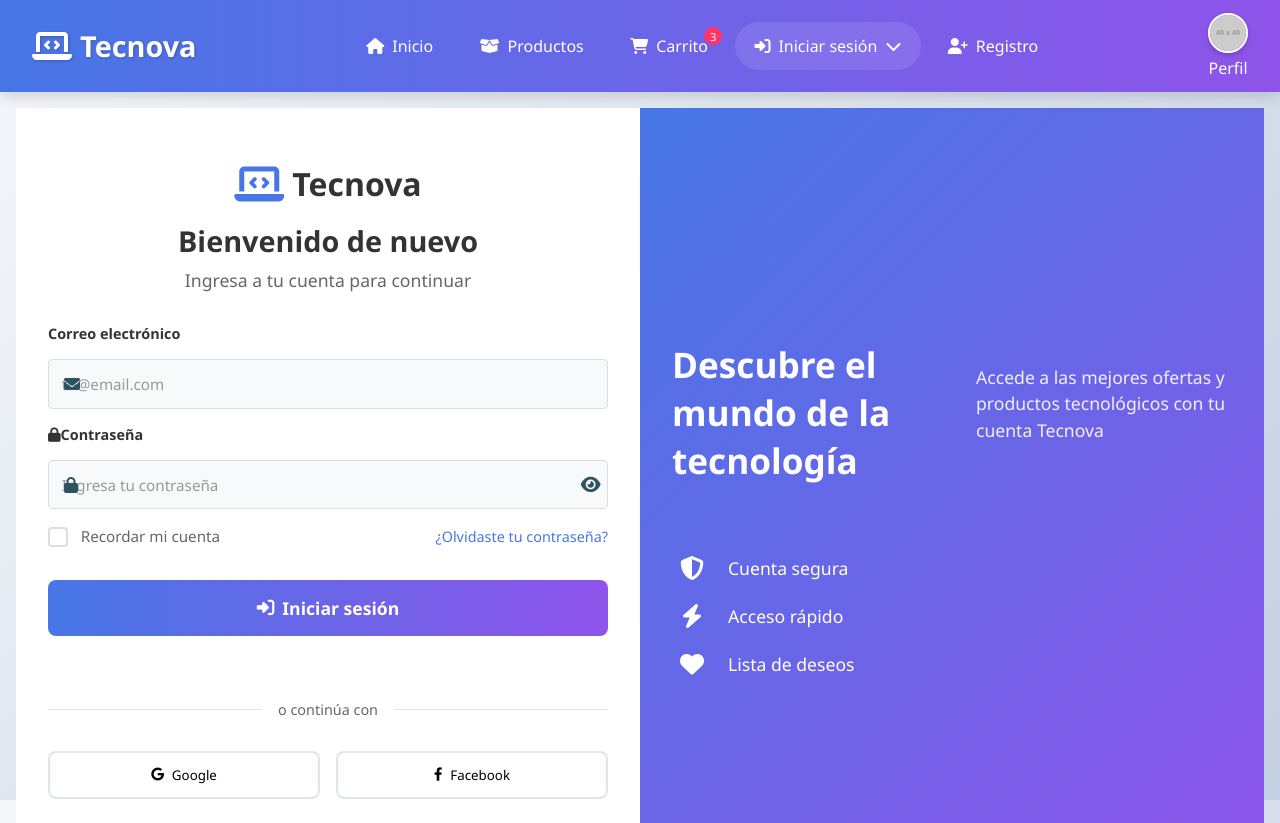
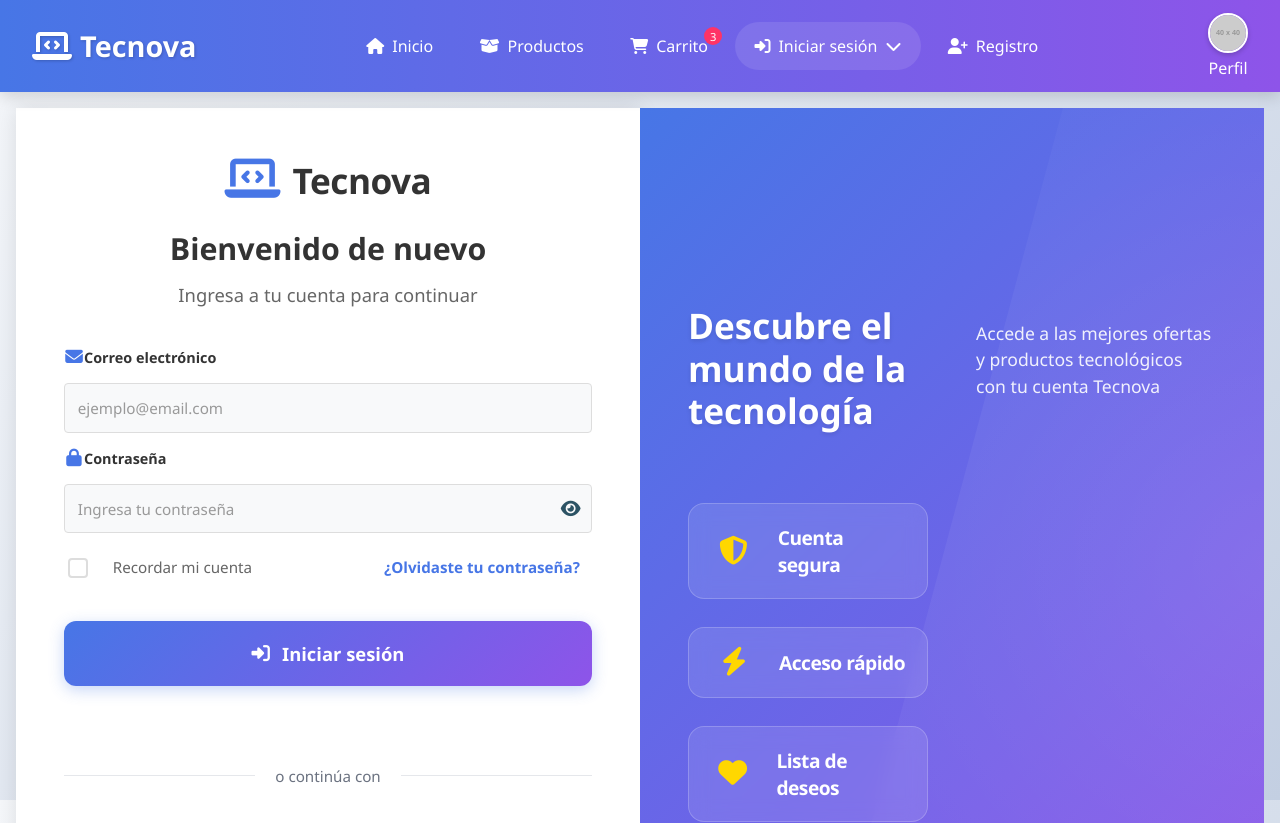
Before and after one commit to ricardo778/tecnova, a React (Vite) app in the folder front/: page /login in a window 1280 px wide. Shown: the top 823 px of the page. Built offline with nearby package versions, Linux system fonts and the light colour scheme.

Commit message:
Integracion de las sugerencias del home

```diff
--- a/front/src/components/login.jsx
+++ b/front/src/components/login.jsx
@@ -45,16 +45,18 @@
 
         <form onSubmit={handleSubmit} className="login-form">
           <div className="form-group">
-            <label htmlFor="email">Correo electrónico</label>
+            <label htmlFor="email">
+              <i className="fas fa-envelope"></i>
+              Correo electrónico
+            </label>
             <div className="input-with-icon">
-              <i className="fas fa-envelope"></i>
               <input
                 type="email"
                 id="email"
                 name="email"
                 value={formData.email}
                 onChange={handleChange}
-                placeholder="tu@email.com"
+                placeholder="ejemplo@email.com"
                 required
               />
             </div>
@@ -66,7 +68,6 @@
               Contraseña
             </label>
             <div className="input-with-icon">
-              <i className="fas fa-lock"></i> {/* Icono izquierdo */}
               <input
                 type={showPassword ? "text" : "password"}
                 id="password"
--- a/front/src/styler.css/home.css
+++ b/front/src/styler.css/home.css
@@ -648,3 +648,143 @@
 .benefit-card:nth-child(2) { animation-delay: 0.2s; }
 .benefit-card:nth-child(3) { animation-delay: 0.3s; }
 .benefit-card:nth-child(4) { animation-delay: 0.4s; }
+
+/* Sección de Sugerencias - Reemplaza Newsletter */
+.suggestions-section {
+  padding: 4rem 2rem;
+  background: linear-gradient(135deg, #667eea 0%, #764ba2 100%);
+  color: white;
+  text-align: center;
+  border-radius: 20px;
+  margin: 3rem 0;
+}
+
+.suggestions-content {
+  max-width: 600px;
+  margin: 0 auto;
+}
+
+.suggestions-content h2 {
+  font-size: 2.2rem;
+  margin-bottom: 1rem;
+  font-weight: 700;
+}
+
+.suggestions-content p {
+  font-size: 1.1rem;
+  margin-bottom: 2rem;
+  opacity: 0.9;
+  line-height: 1.5;
+}
+
+.suggestions-form {
+  display: flex;
+  flex-direction: column;
+  gap: 1.5rem;
+  max-width: 500px;
+  margin: 0 auto 1.5rem;
+}
+
+.form-group {
+  width: 100%;
+}
+
+.suggestions-form input,
+.suggestions-form textarea {
+  width: 100%;
+  padding: 1rem 1.5rem;
+  border: none;
+  border-radius: 12px;
+  font-size: 1rem;
+  outline: none;
+  background: rgba(255, 255, 255, 0.95);
+  transition: all 0.3s ease;
+  font-family: inherit;
+}
+
+.suggestions-form input:focus,
+.suggestions-form textarea:focus {
+  background: white;
+  box-shadow: 0 0 0 3px rgba(255, 255, 255, 0.3);
+  transform: translateY(-2px);
+}
+
+.suggestions-form input::placeholder,
+.suggestions-form textarea::placeholder {
+  color: #666;
+}
+
+.suggestions-form textarea {
+  resize: vertical;
+  min-height: 120px;
+}
+
+.suggestions-form button {
+  padding: 1rem 2rem;
+  border: none;
+  border-radius: 50px;
+  background: #ff6b6b;
+  color: white;
+  font-weight: 600;
+  cursor: pointer;
+  transition: all 0.3s ease;
+  display: flex;
+  align-items: center;
+  justify-content: center;
+  gap: 0.5rem;
+  margin: 0 auto;
+}
+
+.suggestions-form button:hover {
+  background: #ff5252;
+  transform: translateY(-2px);
+  box-shadow: 0 4px 15px rgba(255, 107, 107, 0.4);
+}
+
+.suggestions-note {
+  font-size: 0.9rem;
+  opacity: 0.8;
+  font-style: italic;
+  margin-top: 1rem;
+  line-height: 1.4;
+}
+
+/* Responsive */
+@media (max-width: 768px) {
+  .suggestions-section {
+    padding: 3rem 1.5rem;
+    margin: 2rem 0;
+  }
+
+  .suggestions-form {
+    gap: 1.25rem;
+  }
+
+  .suggestions-content h2 {
+    font-size: 1.8rem;
+  }
+
+  .suggestions-content p {
+    font-size: 1rem;
+  }
+}
+
+@media (max-width: 480px) {
+  .suggestions-section {
+    padding: 2rem 1rem;
+  }
+
+  .suggestions-content h2 {
+    font-size: 1.6rem;
+  }
+
+  .suggestions-form input,
+  .suggestions-form textarea {
+    padding: 0.875rem 1.25rem;
+  }
+
+  .suggestions-form button {
+    padding: 0.875rem 1.5rem;
+    width: 100%;
+  }
+}
--- a/front/src/styler.css/loguin_usu.css
+++ b/front/src/styler.css/loguin_usu.css
@@ -1,4 +1,4 @@
-/* Estilos para el login */
+/* Estilos para el login - Versión Corregida */
 .login-container {
   display: grid;
   grid-template-columns: 1fr 1fr;
@@ -10,86 +10,139 @@
   display: flex;
   flex-direction: column;
   justify-content: center;
-  padding: 2rem;
+  padding: 3rem;
   background: white;
+  box-shadow: 0 0 20px rgba(0, 0, 0, 0.1);
 }
 
 .login-header {
   text-align: center;
-  margin-bottom: 2rem;
+  margin-bottom: 2.5rem;
 }
 
 .login-logo {
   display: flex;
   align-items: center;
   justify-content: center;
-  gap: 0.5rem;
-  margin-bottom: 1rem;
+  gap: 0.75rem;
+  margin-bottom: 1.5rem;
 }
 
 .login-logo i {
-  font-size: 2.5rem;
+  font-size: 2.8rem;
   color: #4776E6;
 }
 
 .login-logo h1 {
-  font-size: 2rem;
+  font-size: 2.2rem;
   color: #333;
-  font-weight: 700;
+  font-weight: 800;
+  letter-spacing: -0.5px;
 }
 
 .login-header h2 {
   color: #333;
-  margin-bottom: 0.5rem;
-  font-size: 1.8rem;
+  margin-bottom: 0.75rem;
+  font-size: 1.9rem;
+  font-weight: 700;
 }
 
 .login-header p {
   color: #666;
-  font-size: 1.1rem;
+  font-size: 1.15rem;
+  line-height: 1.5;
 }
 
 .login-form {
-  margin-bottom: 2rem;
+  margin-bottom: 2.5rem;
 }
 
 .form-group {
-  margin-bottom: 1.5rem;
+  margin-bottom: 1.75rem;
+  position: relative;
 }
 
 .form-group label {
-  display: block;
-  margin-bottom: 0.5rem;
+  display: flex;
+  align-items: center;
+  gap: 0.75rem;
+  margin-bottom: 0.75rem;
   color: #333;
-  font-weight: 500;
+  font-weight: 600;
+  font-size: 1rem;
+}
+
+.form-group label i {
+  font-size: 1.1rem;
+  color: #4776E6;
+  width: 20px;
+  text-align: center;
 }
 
 .input-with-icon {
   position: relative;
+  display: flex;
+  align-items: center;
 }
 
-.input-with-icon i {
+.input-with-icon input {
+  width: 100%;
+  padding: 1.15rem 1rem 1.15rem 3.2rem;
+  border: 2.5px solid #e1e5eb;
+  border-radius: 12px;
+  font-size: 1.05rem;
+  transition: all 0.3s ease;
+  outline: none;
+  box-sizing: border-box;
+  background: #fafbfc;
+  font-family: inherit;
+}
+
+.input-with-icon input:focus {
+  border-color: #4776E6;
+  background: white;
+  box-shadow: 0 0 0 4px rgba(71, 118, 230, 0.15);
+  transform: translateY(-1px);
+}
+
+.input-with-icon input::placeholder {
+  color: #9ca3af;
+  font-weight: 400;
+  font-size: 1rem;
+}
+
+.input-with-icon input:focus::placeholder {
+  opacity: 0.7;
+}
+
+/* Icono izquierdo integrado en el input */
+.input-with-icon::before {
+  content: '';
   position: absolute;
   left: 1rem;
   top: 50%;
   transform: translateY(-50%);
   color: #666;
-  z-index: 1;
+  z-index: 2;
+  pointer-events: none;
+  font-family: 'Font Awesome 6 Free';
+  font-weight: 900;
+  font-size: 1.1rem;
 }
 
-.input-with-icon input {
-  width: 100%;
-  padding: 1rem 3rem 1rem 3rem;
-  border: 2px solid #e1e5eb;
-  border-radius: 8px;
-  font-size: 1rem;
-  transition: border-color 0.3s ease;
-  outline: none;
-  box-sizing: border-box;
+/* Icono específico para email */
+.input-with-icon.email-field::before {
+  content: '\f0e0'; /* Icono de envelope */
 }
 
-.input-with-icon input:focus {
-  border-color: #4776E6;
+/* Icono específico para contraseña */
+.input-with-icon.password-field::before {
+  content: '\f023'; /* Icono de lock */
+}
+
+/* Campo de contraseña con botón de toggle */
+.password-field {
+  position: relative;
 }
 
 .toggle-password {
@@ -101,21 +154,28 @@
   border: none;
   color: #666;
   cursor: pointer;
-  font-size: 1rem;
-  z-index: 2;
-  width: 24px;
-  height: 24px;
+  font-size: 1.1rem;
+  z-index: 3;
+  width: 28px;
+  height: 28px;
   display: flex;
   align-items: center;
   justify-content: center;
+  border-radius: 50%;
+  transition: all 0.3s ease;
+}
 
+.toggle-password:hover {
+  background: #f1f5f9;
+  color: #4776E6;
 }
 
 .form-options {
   display: flex;
   justify-content: space-between;
   align-items: center;
-  margin-bottom: 2rem;
+  margin-bottom: 2.2rem;
+  padding: 0 0.25rem;
 }
 
 .checkbox-container {
@@ -123,7 +183,9 @@
   align-items: center;
   cursor: pointer;
   color: #666;
-  font-size: 0.9rem;
+  font-size: 0.95rem;
+  font-weight: 500;
+  gap: 0.75rem;
 }
 
 .checkbox-container input {
@@ -131,146 +193,189 @@
 }
 
 .checkmark {
-  width: 18px;
-  height: 18px;
-  border: 2px solid #ddd;
-  border-radius: 4px;
-  margin-right: 0.5rem;
+  width: 20px;
+  height: 20px;
+  border: 2.5px solid #d1d5db;
+  border-radius: 6px;
   position: relative;
   transition: all 0.3s ease;
+  display: flex;
+  align-items: center;
+  justify-content: center;
 }
 
-.checkbox-container input:checked+.checkmark {
+.checkbox-container input:checked + .checkmark {
   background: #4776E6;
   border-color: #4776E6;
 }
 
-.checkbox-container input:checked+.checkmark::after {
+.checkbox-container input:checked + .checkmark::after {
   content: '';
-  position: absolute;
-  left: 5px;
-  top: 2px;
-  width: 4px;
-  height: 8px;
+  width: 5px;
+  height: 10px;
   border: solid white;
   border-width: 0 2px 2px 0;
-  transform: rotate(45deg);
+  transform: rotate(45deg) translate(-1px, -1px);
 }
 
 .forgot-password {
   color: #4776E6;
   text-decoration: none;
-  font-size: 0.9rem;
-  transition: color 0.3s ease;
+  font-size: 0.95rem;
+  font-weight: 600;
+  transition: all 0.3s ease;
+  padding: 0.5rem;
+  border-radius: 6px;
 }
 
 .forgot-password:hover {
   color: #8E54E9;
+  background: #f8fafc;
 }
 
 .login-btn {
   width: 100%;
-  padding: 1rem;
-  background: linear-gradient(90deg, #4776E6 0%, #8E54E9 100%);
+  padding: 1.25rem;
+  background: linear-gradient(135deg, #4776E6 0%, #8E54E9 100%);
   color: white;
   border: none;
-  border-radius: 8px;
-  font-size: 1.1rem;
-  font-weight: 600;
+  border-radius: 12px;
+  font-size: 1.15rem;
+  font-weight: 700;
   cursor: pointer;
-  transition: transform 0.3s ease;
+  transition: all 0.3s ease;
   display: flex;
   align-items: center;
   justify-content: center;
-  gap: 0.5rem;
+  gap: 0.75rem;
+  box-shadow: 0 4px 15px rgba(71, 118, 230, 0.3);
 }
 
 .login-btn:hover:not(:disabled) {
   transform: translateY(-2px);
+  box-shadow: 0 6px 20px rgba(71, 118, 230, 0.4);
 }
 
 .login-btn:disabled {
   opacity: 0.7;
   cursor: not-allowed;
+  transform: none;
 }
 
 .login-btn.loading {
-  background: linear-gradient(90deg, #4776E6 0%, #8E54E9 100%);
+  position: relative;
+  overflow: hidden;
+}
+
+.login-btn.loading::after {
+  content: '';
+  position: absolute;
+  top: 0;
+  left: -100%;
+  width: 100%;
+  height: 100%;
+  background: linear-gradient(
+    90deg,
+    transparent,
+    rgba(255, 255, 255, 0.3),
+    transparent
+  );
+  animation: loading 1.5s infinite;
+}
+
+@keyframes loading {
+  0% {
+    left: -100%;
+  }
+  100% {
+    left: 100%;
+  }
 }
 
 .login-divider {
   display: flex;
   align-items: center;
-  margin: 2rem 0;
-  color: #666;
+  margin: 2.5rem 0;
+  color: #6b7280;
+  font-size: 0.95rem;
+  font-weight: 500;
 }
 
 .login-divider::before,
 .login-divider::after {
   content: '';
   flex: 1;
-  height: 1px;
-  background: #e1e5eb;
+  height: 1.5px;
+  background: #e5e7eb;
 }
 
 .login-divider span {
-  padding: 0 1rem;
-  font-size: 0.9rem;
+  padding: 0 1.25rem;
 }
 
 .social-login {
   display: grid;
   grid-template-columns: 1fr 1fr;
-  gap: 1rem;
-  margin-bottom: 2rem;
+  gap: 1.25rem;
+  margin-bottom: 2.5rem;
 }
 
 .social-btn {
-  padding: 0.8rem;
-  border: 2px solid #e1e5eb;
-  border-radius: 8px;
+  padding: 1rem;
+  border: 2.5px solid #e5e7eb;
+  border-radius: 10px;
   background: white;
   cursor: pointer;
-  font-weight: 500;
+  font-weight: 600;
   display: flex;
   align-items: center;
   justify-content: center;
-  gap: 0.5rem;
+  gap: 0.75rem;
   transition: all 0.3s ease;
+  font-size: 1rem;
 }
 
 .social-btn:hover {
   transform: translateY(-2px);
-  box-shadow: 0 4px 12px rgba(0, 0, 0, 0.1);
+  box-shadow: 0 4px 15px rgba(0, 0, 0, 0.1);
 }
 
 .google-btn:hover {
   border-color: #DB4437;
   color: #DB4437;
+  box-shadow: 0 4px 15px rgba(219, 68, 55, 0.2);
 }
 
 .facebook-btn:hover {
   border-color: #4267B2;
   color: #4267B2;
+  box-shadow: 0 4px 15px rgba(66, 103, 178, 0.2);
 }
 
 .login-footer {
   text-align: center;
+  padding-top: 1.5rem;
+  border-top: 1.5px solid #f1f5f9;
 }
 
 .login-footer p {
-  color: #666;
+  color: #6b7280;
+  font-size: 1rem;
+  margin: 0;
 }
 
 .register-link {
   color: #4776E6;
   text-decoration: none;
-  font-weight: 600;
-  transition: color 0.3s ease;
+  font-weight: 700;
+  transition: all 0.3s ease;
+  padding: 0.25rem 0.5rem;
+  border-radius: 4px;
 }
 
 .register-link:hover {
   color: #8E54E9;
+  background: #f8fafc;
 }
 
 .login-hero {
@@ -278,47 +383,79 @@
   display: flex;
   align-items: center;
   justify-content: center;
-  padding: 2rem;
+  padding: 3rem;
   color: white;
+  position: relative;
+  overflow: hidden;
+}
+
+.login-hero::before {
+  content: '';
+  position: absolute;
+  top: -50%;
+  right: -50%;
+  width: 100%;
+  height: 200%;
+  background: radial-gradient(circle, rgba(255,255,255,0.1) 0%, transparent 70%);
+  transform: rotate(15deg);
 }
 
 .hero-content {
-  max-width: 400px;
+  max-width: 450px;
+  position: relative;
+  z-index: 2;
 }
 
 .hero-content h2 {
-  font-size: 2.5rem;
-  margin-bottom: 1rem;
-  font-weight: 700;
+  font-size: 2.8rem;
+  margin-bottom: 1.5rem;
+  font-weight: 800;
+  line-height: 1.2;
+  text-shadow: 0 2px 4px rgba(0, 0, 0, 0.1);
 }
 
 .hero-content p {
-  font-size: 1.2rem;
-  margin-bottom: 2rem;
-  opacity: 0.9;
+  font-size: 1.3rem;
+  margin-bottom: 3rem;
+  opacity: 0.95;
+  line-height: 1.5;
+  font-weight: 400;
 }
 
 .hero-features {
   display: flex;
   flex-direction: column;
-  gap: 1.5rem;
+  gap: 1.75rem;
 }
 
 .feature {
   display: flex;
   align-items: center;
-  gap: 1rem;
+  gap: 1.25rem;
+  padding: 1.25rem;
+  background: rgba(255, 255, 255, 0.1);
+  border-radius: 16px;
+  backdrop-filter: blur(10px);
+  border: 1px solid rgba(255, 255, 255, 0.2);
+  transition: all 0.3s ease;
+}
+
+.feature:hover {
+  background: rgba(255, 255, 255, 0.15);
+  transform: translateX(5px);
 }
 
 .feature i {
-  font-size: 1.5rem;
-  width: 40px;
+  font-size: 1.8rem;
+  width: 50px;
   text-align: center;
+  color: #ffd700;
 }
 
 .feature span {
-  font-size: 1.1rem;
-  font-weight: 500;
+  font-size: 1.2rem;
+  font-weight: 600;
+  letter-spacing: -0.5px;
 }
 
 /* Responsive */
@@ -333,6 +470,8 @@
 
   .login-card {
     min-height: 100vh;
+    padding: 2rem;
+    box-shadow: none;
   }
 }
 
@@ -351,14 +490,60 @@
     gap: 1rem;
   }
 
-  .hero-content h2 {
-    font-size: 2rem;
+  .login-logo h1 {
+    font-size: 1.8rem;
   }
 
-  .input-with-icon i:first-of-type {
-    left: 1rem;
-    top: 50%;
-    transform: translateY(-50%);
-    z-index: 2;
+  .login-header h2 {
+    font-size: 1.6rem;
+  }
+
+  .input-with-icon input {
+    padding: 1rem 0.875rem 1rem 2.8rem;
+    font-size: 16px;
+  }
+
+  .toggle-password {
+    right: 0.875rem;
+    font-size: 1rem;
+  }
+
+  .login-btn {
+    padding: 1.1rem;
+    font-size: 1.05rem;
   }
 }
+
+/* Mejoras de accesibilidad */
+@media (prefers-reduced-motion: reduce) {
+  * {
+    animation-duration: 0.01ms !important;
+    animation-iteration-count: 1 !important;
+    transition-duration: 0.01ms !important;
+  }
+}
+
+/* Focus visible para accesibilidad */
+.login-btn:focus-visible,
+.social-btn:focus-visible,
+.toggle-password:focus-visible {
+  outline: 3px solid #4776E6;
+  outline-offset: 2px;
+}
+
+/* Estados de carga mejorados */
+@keyframes pulse {
+  0% {
+    opacity: 1;
+  }
+  50% {
+    opacity: 0.7;
+  }
+  100% {
+    opacity: 1;
+  }
+}
+
+.login-btn.loading:disabled {
+  animation: pulse 1.5s infinite;
+}
```
Also changed, not shown: front/src/components/adminlogin.jsx (+22 -11 lines), front/src/components/home.jsx (+31 -8 lines).
